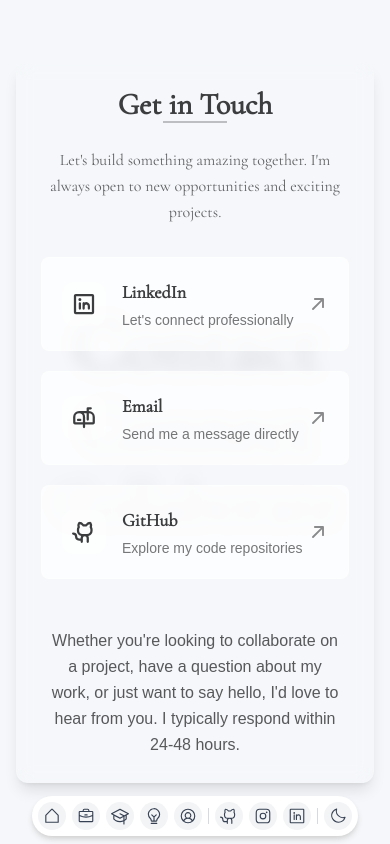
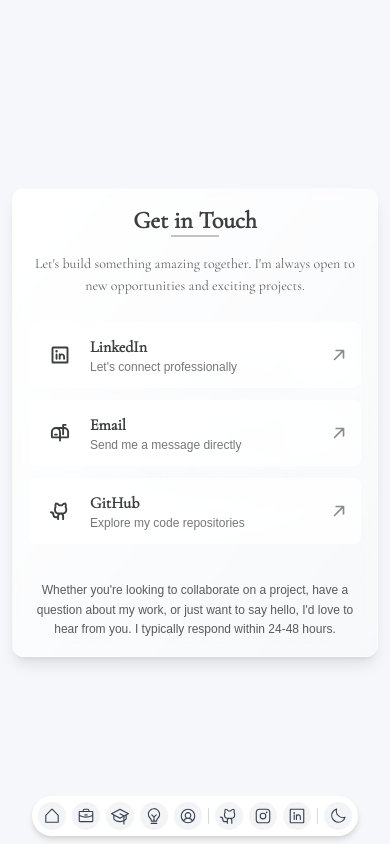
Before and after one commit to imdhruv99/Portfolio-FrontEnd, a Next.js app: page /contact in a window 390 px wide. Built offline with nearby package versions, Linux system fonts and the light colour scheme.

Commit message:
[UPDATED] for iphone se

```diff
--- a/src/components/Contact/index.tsx
+++ b/src/components/Contact/index.tsx
@@ -22,80 +22,116 @@ const Contact = ({ isDarkTheme }: ContactProps) => {
     if (!mounted) return null;
 
     return (
-        <div className="relative w-full h-screen overflow-hidden">
-            {/* Centered Background Text */}
-            <div className="absolute inset-0 flex flex-col items-center justify-center pointer-events-none z-0 gap-[2.2vw]">
-                <div className="text-[20vw] md:text-[18vw] lg:text-[15vw] font-serif font-extrabold opacity-[0.1] text-center leading-none transition-colors">
+        <div className="relative w-full min-h-screen overflow-x-hidden overflow-y-auto py-6">
+            {/* Centered Background Text - Adjusted for iPhone SE */}
+            <div className="absolute inset-0 flex flex-col items-center justify-center pointer-events-none z-0 gap-[1.5vw] sm:gap-[2.2vw]">
+                <div className="text-[16vw] sm:text-[18vw] md:text-[18vw] lg:text-[15vw] font-serif font-extrabold opacity-[0.1] text-center leading-none transition-colors">
                     Contact
                 </div>
-                <div className="text-[18vw] md:text-[16vw] lg:text-[13vw] font-serif font-extrabold opacity-[0.08] text-center leading-none transition-colors">
+                <div className="text-[14vw] sm:text-[16vw] md:text-[16vw] lg:text-[13vw] font-serif font-extrabold opacity-[0.08] text-center leading-none transition-colors">
                     Connect
                 </div>
-                <div className="text-[16vw] md:text-[14vw] lg:text-[11vw] font-serif font-extrabold opacity-[0.06] text-center leading-none transition-colors">
+                <div className="text-[12vw] sm:text-[14vw] md:text-[14vw] lg:text-[11vw] font-serif font-extrabold opacity-[0.06] text-center leading-none transition-colors">
                     Collaborate
                 </div>
             </div>
 
             {/* Content Card - Centered with Flex */}
-            <div className="absolute inset-0 flex items-center justify-center z-10">
-                <div className="w-full max-w-3xl mx-auto px-4">
-                    <div className="backdrop-blur-sm rounded-xl shadow-lg border border-white/10 dark:border-black/10 p-6 md:p-8 lg:p-10">
-                        <h1 className="text-3xl md:text-4xl lg:text-5xl font-bold font-serif text-center mb-6 relative">
+            <div className="relative flex items-center justify-center z-10 min-h-[calc(100vh-3rem)]">
+                <div className="w-full max-w-3xl mx-auto px-3 sm:px-4">
+                    <div className="bg-gradient-to-br from-white to-white/20 dark:from-black/10 dark:to-black/20 backdrop-blur-sm rounded-xl shadow-lg border border-white/10 dark:border-black/10 p-4 sm:p-6 md:p-8 lg:p-10">
+                        <h1 className="text-2xl sm:text-3xl md:text-4xl lg:text-5xl font-bold font-serif text-center mb-4 sm:mb-6 relative">
                             <span className="block w-fit mx-auto">
                                 Get in Touch
-                                <span className="absolute bottom-0 left-1/2 transform -translate-x-1/2 w-16 h-0.5 bg-current opacity-30 mt-2"></span>
+                                <span className="absolute bottom-0 left-1/2 transform -translate-x-1/2 w-12 sm:w-16 h-0.5 bg-current opacity-30 mt-2"></span>
                             </span>
                         </h1>
-                        <p className="text-base md:text-lg text-center opacity-80 max-w-2xl mx-auto mb-8 font-serif leading-relaxed">
+                        <p className="text-sm sm:text-base md:text-lg text-center opacity-80 max-w-2xl mx-auto mb-6 sm:mb-8 font-serif leading-relaxed">
                             Let&apos;s build something amazing together.
                             I&apos;m always open to new opportunities and
                             exciting projects.
                         </p>
 
-                        <div className="flex flex-col md:flex-row justify-center gap-5 mb-8 w-full">
+                        <div className="flex flex-col sm:flex-col md:flex-row justify-center gap-3 sm:gap-4 md:gap-5 mb-6 sm:mb-8 w-full">
                             {/* LinkedIn */}
                             <a
                                 href="https://linkedin.com/in/imdhruv99"
                                 target="_blank"
                                 rel="noopener noreferrer"
-                                className="flex items-center p-5 bg-white/70 dark:bg-black/25 backdrop-blur-lg rounded-lg border border-white/30 dark:border-white/5 transition-all duration-300 hover:translate-y-[-3px] hover:shadow-lg hover:border-white/40 dark:hover:border-white/15 overflow-hidden relative w-full md:max-w-[280px] text-current no-underline group"
+                                className="flex items-center p-3 sm:p-4 md:p-5 bg-white/70 dark:bg-black/25 backdrop-blur-lg rounded-lg border border-white/30 dark:border-white/5 transition-all duration-300 hover:translate-y-[-3px] hover:shadow-lg hover:border-white/40 dark:hover:border-white/15 overflow-hidden relative w-full md:max-w-[280px] text-current no-underline group"
                             >
                                 <span className="absolute inset-0 bg-gradient-to-r from-transparent via-white/5 to-transparent -translate-x-full group-hover:translate-x-full transition-transform duration-700 ease-in-out"></span>
-                                <div className="flex-shrink-0 mr-4 flex items-center justify-center w-11 h-11 rounded-xl bg-white/30 dark:bg-white/5 transition-all duration-300 group-hover:bg-white/15 dark:group-hover:bg-white/10 group-hover:scale-105">
-                                    <LinkedinLogo weight="bold" size={24} />
+                                <div className="flex-shrink-0 mr-3 sm:mr-4 flex items-center justify-center w-9 h-9 sm:w-10 sm:h-10 md:w-11 md:h-11 rounded-xl bg-white/30 dark:bg-white/5 transition-all duration-300 group-hover:bg-white/15 dark:group-hover:bg-white/10 group-hover:scale-105">
+                                    <LinkedinLogo
+                                        weight="bold"
+                                        size={20}
+                                        className="sm:hidden"
+                                    />
+                                    <LinkedinLogo
+                                        weight="bold"
+                                        size={24}
+                                        className="hidden sm:block"
+                                    />
                                 </div>
                                 <div className="flex-grow text-left">
-                                    <h3 className="font-semibold text-lg font-serif mb-1">
+                                    <h3 className="font-semibold text-base sm:text-lg font-serif mb-0 sm:mb-1">
                                         LinkedIn
                                     </h3>
-                                    <p className="text-sm opacity-70">
+                                    <p className="text-xs sm:text-sm opacity-70">
                                         Let&apos;s connect professionally
                                     </p>
                                 </div>
                                 <div className="flex-shrink-0 opacity-60 transition-all duration-300 group-hover:opacity-100 group-hover:translate-x-1">
-                                    <ArrowUpRight weight="bold" size={20} />
+                                    <ArrowUpRight
+                                        weight="bold"
+                                        size={18}
+                                        className="sm:hidden"
+                                    />
+                                    <ArrowUpRight
+                                        weight="bold"
+                                        size={20}
+                                        className="hidden sm:block"
+                                    />
                                 </div>
                             </a>
 
                             {/* Email */}
                             <a
                                 href="mailto:dhruvprajapati.work@gmail.com"
-                                className="flex items-center p-5 bg-white/70 dark:bg-black/25 backdrop-blur-lg rounded-lg border border-white/30 dark:border-white/5 transition-all duration-300 hover:translate-y-[-3px] hover:shadow-lg hover:border-white/40 dark:hover:border-white/15 overflow-hidden relative w-full md:max-w-[280px] text-current no-underline group"
+                                className="flex items-center p-3 sm:p-4 md:p-5 bg-white/70 dark:bg-black/25 backdrop-blur-lg rounded-lg border border-white/30 dark:border-white/5 transition-all duration-300 hover:translate-y-[-3px] hover:shadow-lg hover:border-white/40 dark:hover:border-white/15 overflow-hidden relative w-full md:max-w-[280px] text-current no-underline group"
                             >
                                 <span className="absolute inset-0 bg-gradient-to-r from-transparent via-white/5 to-transparent -translate-x-full group-hover:translate-x-full transition-transform duration-700 ease-in-out"></span>
-                                <div className="flex-shrink-0 mr-4 flex items-center justify-center w-11 h-11 rounded-xl bg-white/30 dark:bg-white/5 transition-all duration-300 group-hover:bg-white/15 dark:group-hover:bg-white/10 group-hover:scale-105">
-                                    <Mailbox weight="bold" size={24} />
+                                <div className="flex-shrink-0 mr-3 sm:mr-4 flex items-center justify-center w-9 h-9 sm:w-10 sm:h-10 md:w-11 md:h-11 rounded-xl bg-white/30 dark:bg-white/5 transition-all duration-300 group-hover:bg-white/15 dark:group-hover:bg-white/10 group-hover:scale-105">
+                                    <Mailbox
+                                        weight="bold"
+                                        size={20}
+                                        className="sm:hidden"
+                                    />
+                                    <Mailbox
+                                        weight="bold"
+                                        size={24}
+                                        className="hidden sm:block"
+                                    />
                                 </div>
                                 <div className="flex-grow text-left">
-                                    <h3 className="font-semibold text-lg font-serif mb-1">
+                                    <h3 className="font-semibold text-base sm:text-lg font-serif mb-0 sm:mb-1">
                                         Email
                                     </h3>
-                                    <p className="text-sm opacity-70">
+                                    <p className="text-xs sm:text-sm opacity-70">
                                         Send me a message directly
                                     </p>
                                 </div>
                                 <div className="flex-shrink-0 opacity-60 transition-all duration-300 group-hover:opacity-100 group-hover:translate-x-1">
-                                    <ArrowUpRight weight="bold" size={20} />
+                                    <ArrowUpRight
+                                        weight="bold"
+                                        size={18}
+                                        className="sm:hidden"
+                                    />
+                                    <ArrowUpRight
+                                        weight="bold"
+                                        size={20}
+                                        className="hidden sm:block"
+                                    />
                                 </div>
                             </a>
 
@@ -104,28 +140,46 @@ const Contact = ({ isDarkTheme }: ContactProps) => {
                                 href="https://github.com/imdhruv99"
                                 target="_blank"
                                 rel="noopener noreferrer"
-                                className="flex items-center p-5 bg-white/70 dark:bg-black/25 backdrop-blur-lg rounded-lg border border-white/30 dark:border-white/5 transition-all duration-300 hover:translate-y-[-3px] hover:shadow-lg hover:border-white/40 dark:hover:border-white/15 overflow-hidden relative w-full md:max-w-[280px] text-current no-underline group"
+                                className="flex items-center p-3 sm:p-4 md:p-5 bg-white/70 dark:bg-black/25 backdrop-blur-lg rounded-lg border border-white/30 dark:border-white/5 transition-all duration-300 hover:translate-y-[-3px] hover:shadow-lg hover:border-white/40 dark:hover:border-white/15 overflow-hidden relative w-full md:max-w-[280px] text-current no-underline group"
                             >
                                 <span className="absolute inset-0 bg-gradient-to-r from-transparent via-white/5 to-transparent -translate-x-full group-hover:translate-x-full transition-transform duration-700 ease-in-out"></span>
-                                <div className="flex-shrink-0 mr-4 flex items-center justify-center w-11 h-11 rounded-xl bg-white/30 dark:bg-white/5 transition-all duration-300 group-hover:bg-white/15 dark:group-hover:bg-white/10 group-hover:scale-105">
-                                    <GithubLogo weight="bold" size={24} />
+                                <div className="flex-shrink-0 mr-3 sm:mr-4 flex items-center justify-center w-9 h-9 sm:w-10 sm:h-10 md:w-11 md:h-11 rounded-xl bg-white/30 dark:bg-white/5 transition-all duration-300 group-hover:bg-white/15 dark:group-hover:bg-white/10 group-hover:scale-105">
+                                    <GithubLogo
+                                        weight="bold"
+                                        size={20}
+                                        className="sm:hidden"
+                                    />
+                                    <GithubLogo
+                                        weight="bold"
+                                        size={24}
+                                        className="hidden sm:block"
+                                    />
                                 </div>
                                 <div className="flex-grow text-left">
-                                    <h3 className="font-semibold text-lg font-serif mb-1">
+                                    <h3 className="font-semibold text-base sm:text-lg font-serif mb-0 sm:mb-1">
                                         GitHub
                                     </h3>
-                                    <p className="text-sm opacity-70">
+                                    <p className="text-xs sm:text-sm opacity-70">
                                         Explore my code repositories
                                     </p>
                                 </div>
                                 <div className="flex-shrink-0 opacity-60 transition-all duration-300 group-hover:opacity-100 group-hover:translate-x-1">
-                                    <ArrowUpRight weight="bold" size={20} />
+                                    <ArrowUpRight
+                                        weight="bold"
+                                        size={18}
+                                        className="sm:hidden"
+                                    />
+                                    <ArrowUpRight
+                                        weight="bold"
+                                        size={20}
+                                        className="hidden sm:block"
+                                    />
                                 </div>
                             </a>
                         </div>
 
-                        <div className="mt-8 max-w-2xl mx-auto leading-relaxed text-base opacity-85 pt-4 border-t border-white/10 dark:border-white/5">
-                            <p className="text-center px-2 sm:px-4">
+                        <div className="mt-6 sm:mt-8 max-w-2xl mx-auto leading-relaxed text-xs sm:text-sm md:text-base opacity-85 pt-3 sm:pt-4 border-t border-white/10 dark:border-white/5">
+                            <p className="text-center px-1 sm:px-2 md:px-4">
                                 Whether you&apos;re looking to collaborate on a
                                 project, have a question about my work, or just
                                 want to say hello, I&apos;d love to hear from
```
